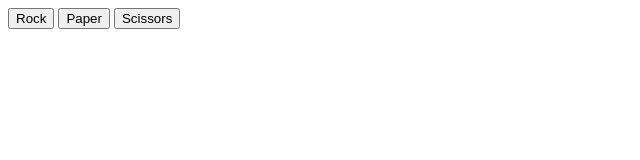
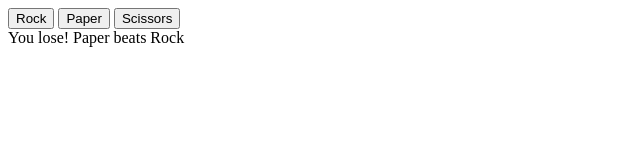
Before and after one commit to lj140542/odin-rock-paper-scissors, a plain HTML site: page index.html in a window 1280 px wide. Both pictures are taken after a click on the button "Rock". Shown: the whole page, without its empty margins (0-640 px from the left). Drawn offline with Linux system fonts and the light colour scheme.

Commit message:
Updates the way the result is shown.
Now the result is shown directly onto the web page via a div element.

```diff
--- a/index.html
+++ b/index.html
@@ -11,5 +11,7 @@
     <button>Rock</button>
     <button>Paper</button>
     <button>Scissors</button>
+
+    <div id="result"></div>
 </body>
 </html>
--- a/script.js
+++ b/script.js
@@ -64,7 +64,11 @@ function playRound(player, computer) {
             result = 'Your choice is not recognized';
             break;
     }
-    console.log(result);
+
+    // Shows the result in the div with the 'result' id
+    const resultDiv = document.getElementById('result');
+    resultDiv.textContent = result;
+    // console.log(result);
 };
 
 function reset() {
```
